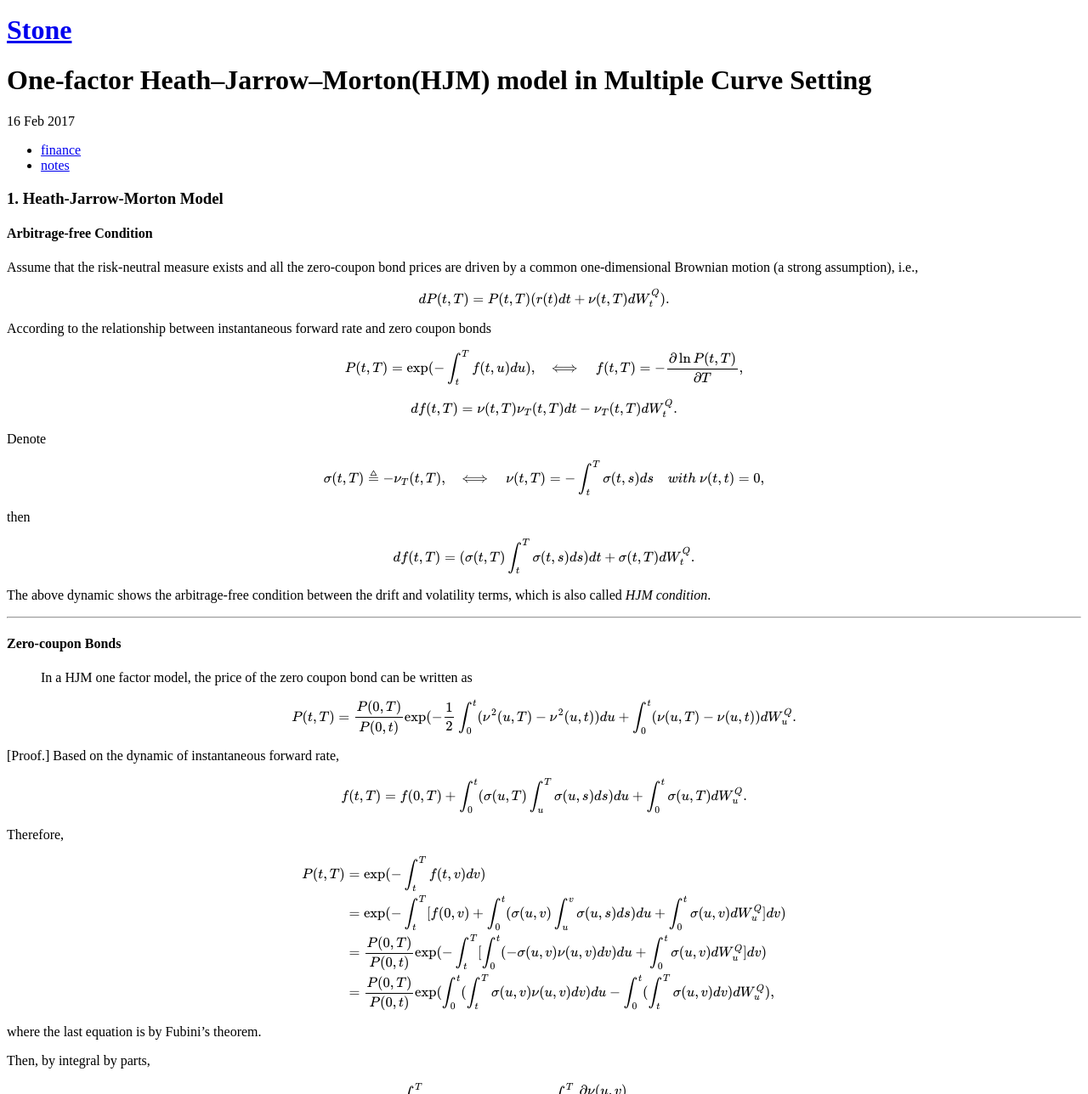
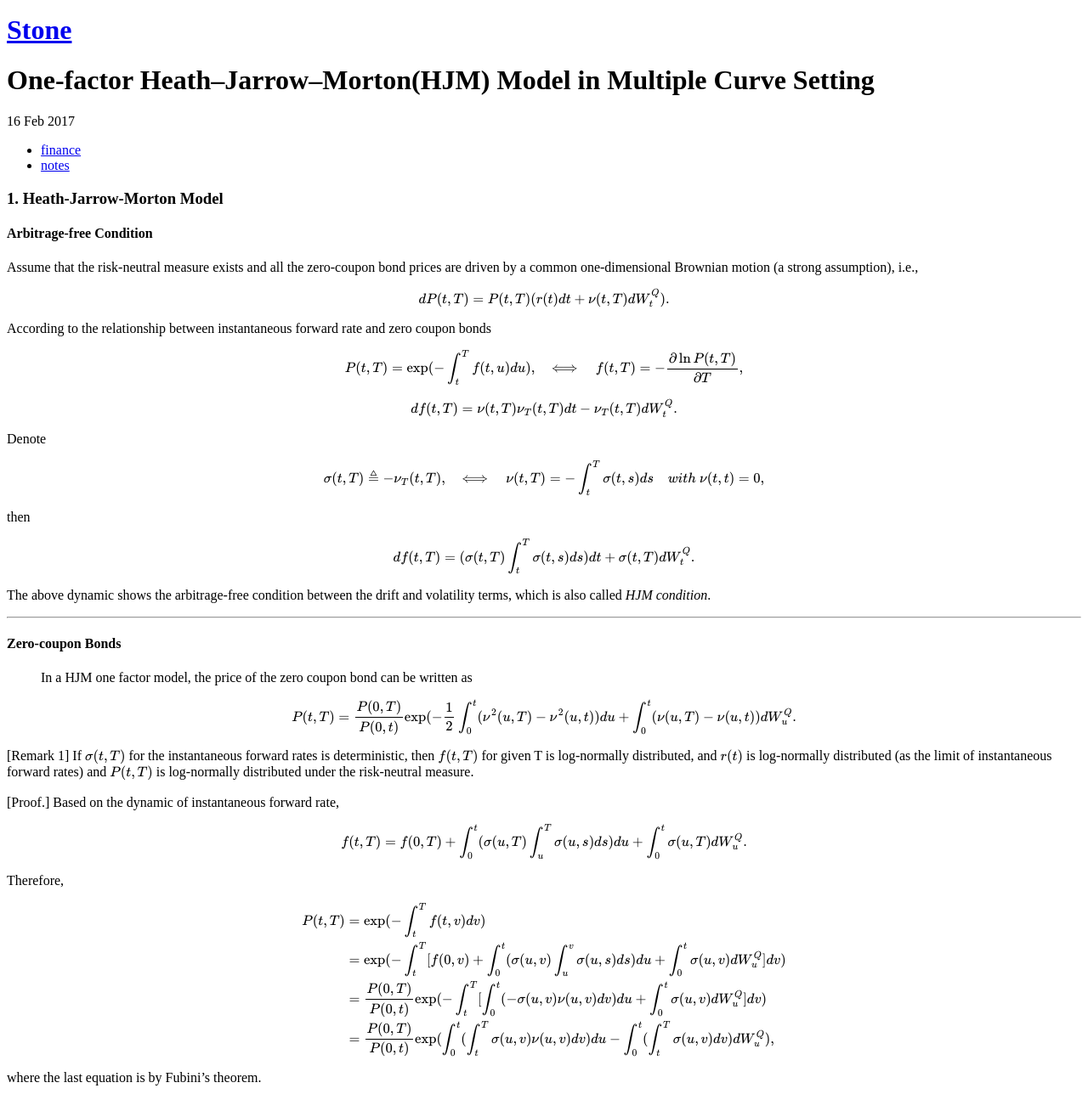
Before and after one commit to scuiaa555/scuiaa555.github.io, a Jekyll site: the page built from _posts/2017-02-16-HJM-models.md, in a window 1280 px wide and 1400 px high, cut to the strip 112-1400 px from the top of the window. Shown: the whole strip at 85% size. Built offline with Jekyll 4.4.1, drawn with Linux system fonts in a browser that asks for light colours; formulas are drawn with MathJax 3; comment, search, counter and statistics services are not loaded.

Commit message:
Modified on Thu Apr 20 23:43:55 HKT 2017

```diff
--- a/_posts/2017-02-16-HJM-models.md
+++ b/_posts/2017-02-16-HJM-models.md
@@ -1,6 +1,6 @@
 ---
 layout: post
-title: "One-factor Heath–Jarrow–Morton(HJM) model in Multiple Curve Setting"
+title: "One-factor Heath–Jarrow–Morton(HJM) Model in Multiple Curve Setting"
 description: "Here, we listed the model set-up, derivation and use of derivatives pricing in the setting of multiple curves. The pricing methodology includes pricing caplet/floorlet, European swaption, Bermudan swaption, CMS."
 date: 2017-02-16
 tags: [finance, notes]
@@ -37,8 +37,10 @@ The above dynamic shows the arbitrage-free condition between the drift and volat
 #### Zero-coupon Bonds
 
 > In a HJM one factor model, the price of the zero coupon bond can be written as
+>
+> $$P(t,T)=\frac{P(0,T)}{P(0,t)}\exp(-\frac{1}{2}\int_0^t(\nu^2(u,T)-\nu^2(u,t))du+\int_0^t(\nu(u,T)-\nu(u,t))dW_u^Q.$$
 
-> $$P(t,T)=\frac{P(0,T)}{P(0,t)}\exp(-\frac{1}{2}\int_0^t(\nu^2(u,T)-\nu^2(u,t))du+\int_0^t(\nu(u,T)-\nu(u,t))dW_u^Q.$$
+[Remark 1] If $\sigma(t,T)$ for the instantaneous forward rates is deterministic, then $f(t,T)$ for given T is log-normally distributed, and $r(t)$ is log-normally distributed (as the limit of instantaneous forward rates) and $P(t,T)$ is log-normally distributed under the risk-neutral measure.
 
 [Proof.] Based on the dynamic of instantaneous forward rate,
 
```
